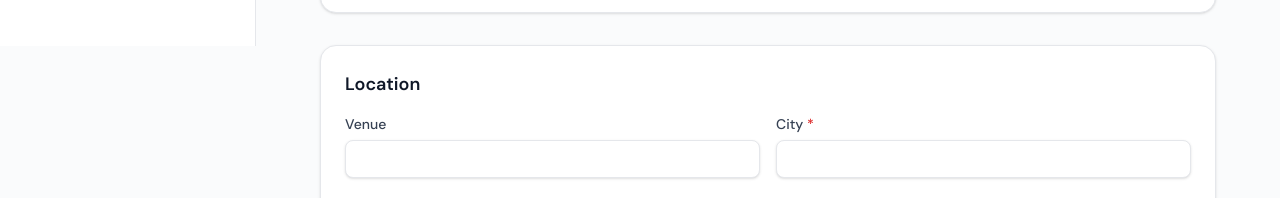
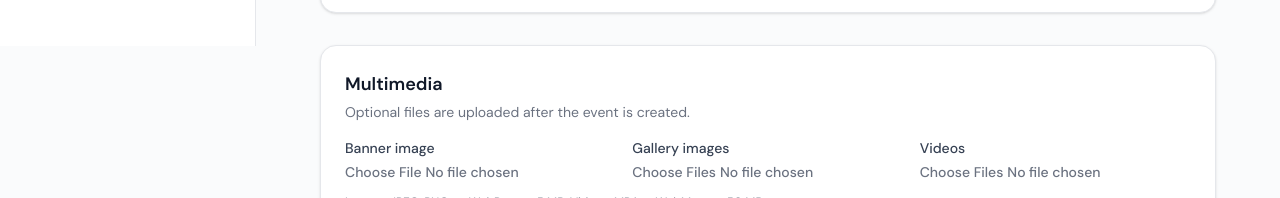
Before and after one commit to abhi-2560/EventLink-Event-Management-Application, a React (Vite) app in the folder frontend/user/: page /organizer/events/new in a window 1280 px wide. Shown: the part 754-952 px from the top of the page. Built offline with nearby package versions, Linux system fonts and the light colour scheme; no server answers; sample sign-in values are in the browser's storage.

Commit message:
Feat:Added multimedia upload and refresh token

```diff
--- a/frontend/user/src/api/organizerApi.js
+++ b/frontend/user/src/api/organizerApi.js
@@ -42,6 +42,9 @@ export const uploadBanner = (eventId, file) => {
   }).then((r) => r.data);
 };
 
+export const deleteBanner = (eventId) =>
+  api.delete(`/organizer/events/${eventId}/banner`).then((r) => r.data);
+
 export const uploadEventMedia = (eventId, file, mediaType) => {
   const data = new FormData();
   data.append('file', file);
--- a/frontend/user/src/components/organizer/EventForm.jsx
+++ b/frontend/user/src/components/organizer/EventForm.jsx
@@ -1,4 +1,5 @@
 import { useForm } from 'react-hook-form';
+import { useState } from 'react';
 import { zodResolver } from '@hookform/resolvers/zod';
 import { useQuery } from '@tanstack/react-query';
 import Input, { Select, Textarea } from '../common/Input';
@@ -17,6 +18,7 @@ export default function EventForm({
   isEdit = false,
   minCapacity = 1,
 }) {
+  const [media, setMedia] = useState({ banner: null, images: [], videos: [] });
   const { data: categories, isLoading } = useQuery({
     queryKey: ['organizer-categories'],
     queryFn: getCategories,
@@ -33,7 +35,7 @@ export default function EventForm({
   if (isLoading) return <Loader message="Loading form..." />;
 
   return (
-    <form onSubmit={handleSubmit((data) => onSubmit(formToEventPayload(data)))} className="space-y-8">
+    <form onSubmit={handleSubmit((data) => onSubmit(formToEventPayload(data), media))} className="space-y-8">
       <section className="rounded-2xl border border-border bg-white p-6 shadow-sm">
         <h3 className="text-lg font-semibold text-gray-900">Basic details</h3>
         <div className="mt-4 grid gap-4 sm:grid-cols-2">
@@ -58,6 +60,19 @@ export default function EventForm({
           <Input label="Start date & time" type="datetime-local" required {...register('start_datetime')} error={errors.start_datetime?.message} />
         </div>
       </section>
+
+      {!isEdit && (
+        <section className="rounded-2xl border border-border bg-white p-6 shadow-sm">
+          <h3 className="text-lg font-semibold text-gray-900">Multimedia</h3>
+          <p className="mt-1 text-sm text-muted">Optional files are uploaded after the event is created.</p>
+          <div className="mt-4 grid gap-4 sm:grid-cols-3">
+            <FileField label="Banner image" accept="image/jpeg,image/png,image/webp" onChange={(files) => setMedia((current) => ({ ...current, banner: files[0] || null }))} />
+            <FileField label="Gallery images" accept="image/jpeg,image/png,image/webp" multiple onChange={(files) => setMedia((current) => ({ ...current, images: [...files] }))} />
+            <FileField label="Videos" accept="video/mp4,video/webm" multiple onChange={(files) => setMedia((current) => ({ ...current, videos: [...files] }))} />
+          </div>
+          <p className="mt-3 text-xs text-muted">Images: JPEG, PNG, or WebP up to 5 MB. Videos: MP4 or WebM up to 50 MB.</p>
+        </section>
+      )}
 
       <section className="rounded-2xl border border-border bg-white p-6 shadow-sm">
         <h3 className="text-lg font-semibold text-gray-900">Location</h3>
@@ -122,7 +137,7 @@ export default function EventForm({
             type="button"
             variant="success"
             loading={loading}
-            onClick={handleSubmit((data) => onPublish(formToEventPayload(data)))}
+            onClick={handleSubmit((data) => onPublish(formToEventPayload(data), media))}
           >
             Publish Event
           </Button>
@@ -131,3 +146,12 @@ export default function EventForm({
     </form>
   );
 }
+
+function FileField({ label, accept, multiple, onChange }) {
+  return (
+    <label className="block text-sm font-medium text-gray-700">
+      {label}
+      <input className="mt-1 block w-full text-sm text-muted" type="file" accept={accept} multiple={multiple} onChange={(event) => onChange(event.target.files)} />
+    </label>
+  );
+}
--- /dev/null
+++ b/frontend/user/src/components/organizer/EventMediaManager.jsx
@@ -0,0 +1,121 @@
+import { useRef, useState } from 'react';
+import { ImagePlus, Trash2, Video } from 'lucide-react';
+import Button from '../common/Button';
+import { deleteBanner, deleteEventMedia, uploadBanner, uploadEventMedia } from '../../api/organizerApi';
+import { showError, showSuccess } from '../../utils/toast';
+
+const IMAGE_TYPES = ['image/jpeg', 'image/png', 'image/webp'];
+const VIDEO_TYPES = ['video/mp4', 'video/webm'];
+const MAX_IMAGE_BYTES = 5 * 1024 * 1024;
+const MAX_VIDEO_BYTES = 50 * 1024 * 1024;
+
+function validateFiles(files, type) {
+  const permitted = type === 'IMAGE' ? IMAGE_TYPES : VIDEO_TYPES;
+  const maximum = type === 'IMAGE' ? MAX_IMAGE_BYTES : MAX_VIDEO_BYTES;
+  return [...files].filter((file) => permitted.includes(file.type) && file.size <= maximum);
+}
+
+export default function EventMediaManager({ event, onChanged }) {
+  const [loading, setLoading] = useState(false);
+  const bannerInput = useRef(null);
+  const imageInput = useRef(null);
+  const videoInput = useRef(null);
+
+  async function upload(files, type, isBanner = false) {
+    const validFiles = validateFiles(files, type);
+    if (!validFiles.length) {
+      showError(`Choose ${type === 'IMAGE' ? 'a JPEG, PNG, or WebP image up to 5 MB' : 'an MP4 or WebM video up to 50 MB'}.`);
+      return;
+    }
+    if (validFiles.length !== files.length) {
+      showError('Some files were skipped because their type or size is invalid.');
+    }
+    setLoading(true);
+    try {
+      if (isBanner) await uploadBanner(event.event_id, validFiles[0]);
+      else await Promise.all(validFiles.map((file) => uploadEventMedia(event.event_id, file, type)));
+      showSuccess(isBanner ? 'Banner updated' : `${validFiles.length} media file(s) uploaded`);
+      await onChanged();
+    } catch (error) {
+      showError(error);
+    } finally {
+      setLoading(false);
+    }
+  }
+
+  async function remove(mediaId, isBanner = false) {
+    setLoading(true);
+    try {
+      if (isBanner) await deleteBanner(event.event_id);
+      else await deleteEventMedia(event.event_id, mediaId);
+      showSuccess(isBanner ? 'Banner removed' : 'Media removed');
+      await onChanged();
+    } catch (error) {
+      showError(error);
+    } finally {
+      setLoading(false);
+    }
+  }
+
+  return (
+    <section className="rounded-2xl border border-border bg-white p-6 shadow-sm">
+      <div className="flex flex-wrap items-start justify-between gap-3">
+        <div>
+          <h3 className="text-lg font-semibold text-gray-900">Multimedia</h3>
+          <p className="mt-1 text-sm text-muted">Optional banner, gallery images, and videos.</p>
+        </div>
+        <div className="flex flex-wrap gap-2">
+          <Button type="button" variant="secondary" disabled={loading} onClick={() => bannerInput.current?.click()}>
+            <ImagePlus className="mr-2 h-4 w-4" /> {event.banner_url ? 'Replace banner' : 'Upload banner'}
+          </Button>
+          <Button type="button" variant="secondary" disabled={loading} onClick={() => imageInput.current?.click()}>
+            <ImagePlus className="mr-2 h-4 w-4" /> Add images
+          </Button>
+          <Button type="button" variant="secondary" disabled={loading} onClick={() => videoInput.current?.click()}>
+            <Video className="mr-2 h-4 w-4" /> Add videos
+          </Button>
+        </div>
+      </div>
+
+      <input ref={bannerInput} className="hidden" type="file" accept="image/jpeg,image/png,image/webp" onChange={(e) => upload(e.target.files, 'IMAGE', true)} />
+      <input ref={imageInput} className="hidden" type="file" multiple accept="image/jpeg,image/png,image/webp" onChange={(e) => upload(e.target.files, 'IMAGE')} />
+      <input ref={videoInput} className="hidden" type="file" multiple accept="video/mp4,video/webm" onChange={(e) => upload(e.target.files, 'VIDEO')} />
+
+      <div className="mt-5 space-y-5">
+        <div>
+          <p className="mb-2 text-sm font-medium text-gray-900">Banner</p>
+          <div className="relative overflow-hidden rounded-xl border border-border">
+            <img src={event.banner_url || '/event-placeholder.svg'} alt="Event banner" className="h-44 w-full object-cover" />
+            {event.banner_url && <button type="button" aria-label="Delete banner" disabled={loading} onClick={() => remove(null, true)} className="absolute right-2 top-2 rounded-full bg-white p-2 text-danger shadow"><Trash2 className="h-4 w-4" /></button>}
+          </div>
+        </div>
+        {!!event.images?.length && <MediaGrid label="Images" media={event.images} loading={loading} onDelete={remove} />}
+        {!!event.videos?.length && <MediaGrid label="Videos" media={event.videos} video loading={loading} onDelete={remove} />}
+      </div>
+    </section>
+  );
+}
+
+function MediaGrid({ label, media, video, loading, onDelete }) {
+  return (
+    <div>
+      <p className="mb-2 text-sm font-medium text-gray-900">{label}</p>
+      <div className="grid gap-3 sm:grid-cols-2">
+        {media.map((item) => (
+          <div className="relative overflow-hidden rounded-xl border border-border" key={item.media_id}>
+            {video ? <video controls className="h-44 w-full bg-black object-cover" src={item.media_url} /> : <img src={item.media_url} alt="" className="h-44 w-full object-cover" />}
+            <button type="button" aria-label={`Delete ${label.slice(0, -1)}`} disabled={loading} onClick={() => onDelete(item.media_id)} className="absolute right-2 top-2 rounded-full bg-white p-2 text-danger shadow"><Trash2 className="h-4 w-4" /></button>
+          </div>
+        ))}
+      </div>
+    </div>
+  );
+}
+
+export function validatePendingMedia(media) {
+  return {
+    banner: media.banner ? validateFiles([media.banner], 'IMAGE')[0] : null,
+    images: validateFiles(media.images || [], 'IMAGE'),
+    videos: validateFiles(media.videos || [], 'VIDEO'),
+  };
+}
--- a/frontend/user/src/pages/organizer/CreateEvent.jsx
+++ b/frontend/user/src/pages/organizer/CreateEvent.jsx
@@ -1,15 +1,31 @@
 import { useNavigate } from 'react-router-dom';
 import { useMutation } from '@tanstack/react-query';
 import EventForm from '../../components/organizer/EventForm';
-import { createEvent, publishEvent } from '../../api/organizerApi';
+import { createEvent, publishEvent, uploadBanner, uploadEventMedia } from '../../api/organizerApi';
+import { validatePendingMedia } from '../../components/organizer/EventMediaManager';
 import { eventToFormDefaults } from '../../schemas/organizerSchemas';
-import { showError, showSuccess } from '../../utils/toast';
+import { showError, showSuccess, showWarning } from '../../utils/toast';
 
 export default function CreateEvent() {
   const navigate = useNavigate();
 
+  const uploadSelectedMedia = async (eventId, media) => {
+    const valid = validatePendingMedia(media);
+    try {
+      if (valid.banner) await uploadBanner(eventId, valid.banner);
+      await Promise.all(valid.images.map((file) => uploadEventMedia(eventId, file, 'IMAGE')));
+      await Promise.all(valid.videos.map((file) => uploadEventMedia(eventId, file, 'VIDEO')));
+    } catch (error) {
+      showWarning('Event was created, but some media could not be uploaded. You can retry it from Edit Event.');
+    }
+  };
+
   const saveMutation = useMutation({
-    mutationFn: createEvent,
+    mutationFn: async ({ payload, media }) => {
+      const event = await createEvent(payload);
+      await uploadSelectedMedia(event.event_id, media);
+      return event;
+    },
     onSuccess: (event) => {
       showSuccess('Event saved as draft');
       navigate(`/organizer/events/${event.event_id}`);
@@ -18,8 +34,9 @@ export default function CreateEvent() {
   });
 
   const publishMutation = useMutation({
-    mutationFn: async (payload) => {
+    mutationFn: async ({ payload, media }) => {
       const event = await createEvent(payload);
+      await uploadSelectedMedia(event.event_id, media);
       return publishEvent(event.event_id);
     },
     onSuccess: (event) => {
@@ -39,11 +56,11 @@ export default function CreateEvent() {
       </div>
       <EventForm
         defaultValues={eventToFormDefaults()}
-        onSubmit={(payload) => saveMutation.mutate(payload)}
+        onSubmit={(payload, media) => saveMutation.mutate({ payload, media })}
         loading={loading}
         submitLabel="Save as Draft"
         showPublish
-        onPublish={(payload) => publishMutation.mutate(payload)}
+        onPublish={(payload, media) => publishMutation.mutate({ payload, media })}
       />
     </div>
   );
--- a/frontend/user/src/pages/registration/Register.jsx
+++ b/frontend/user/src/pages/registration/Register.jsx
@@ -116,6 +116,27 @@ export default function Register() {
 
       <h1 className="font-display text-3xl text-gray-900">Register for {event.title}</h1>
       <p className="mt-2 text-muted">{event.available_seats} seats available</p>
+      <img
+        src={event.banner_url || '/event-placeholder.svg'}
+        alt={`${event.title} banner`}
+        className="mt-6 h-56 w-full rounded-2xl object-cover"
+      />
+      {event.images?.length > 0 && (
+        <section className="mt-6">
+          <h2 className="mb-3 text-lg font-semibold text-gray-900">Gallery</h2>
+          <div className="grid gap-3 sm:grid-cols-2 lg:grid-cols-3">
+            {event.images.map((image) => <img key={image.media_id} src={image.media_url} alt="" className="h-36 w-full rounded-xl object-cover" />)}
+          </div>
+        </section>
+      )}
+      {event.videos?.length > 0 && (
+        <section className="mt-6">
+          <h2 className="mb-3 text-lg font-semibold text-gray-900">Videos</h2>
+          <div className="grid gap-3 lg:grid-cols-2">
+            {event.videos.map((video) => <video key={video.media_id} controls src={video.media_url} className="w-full rounded-xl bg-black" />)}
+          </div>
+        </section>
+      )}
 
       <form onSubmit={handleSubmit(onSubmit)} className="mt-8 grid gap-8 lg:grid-cols-3">
         <div className="space-y-8 lg:col-span-2">
```
Also changed, not shown: frontend/user/src/components/event/EventCard.jsx (+8 -10 lines), frontend/user/src/components/event/EventInfo.jsx (+5 -3 lines), frontend/user/src/pages/organizer/EditEvent.jsx (+8 -0 lines), frontend/user/public/event-placeholder.svg (added), 1 other file (tests, documents, lock files or other folders).
